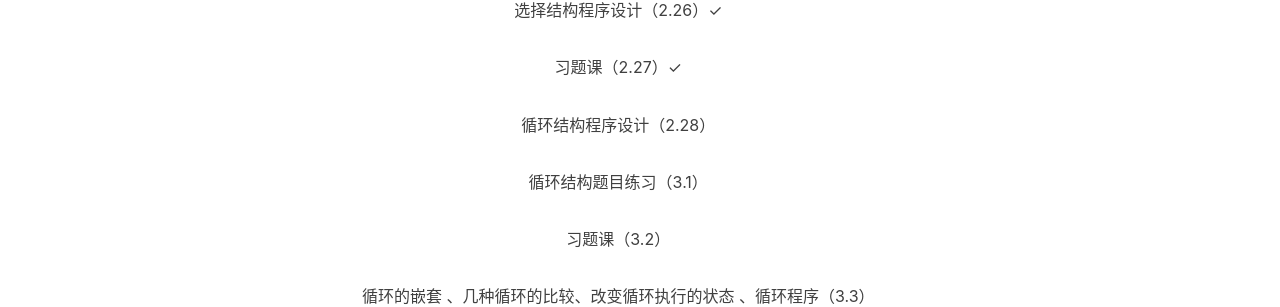
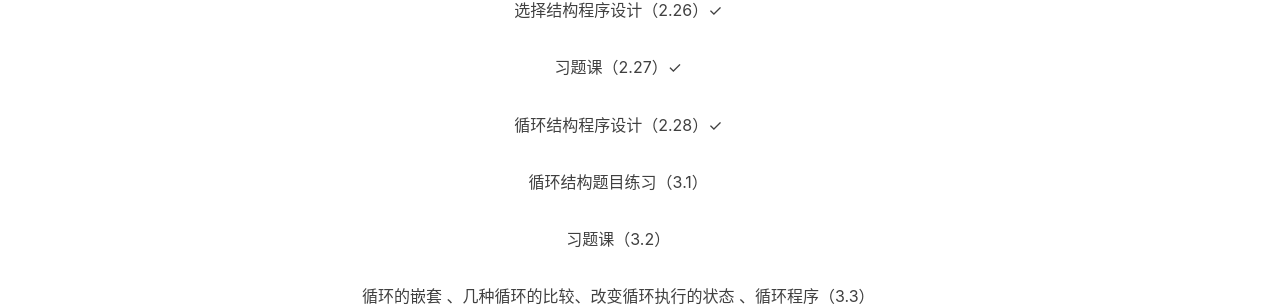
Before and after one commit to YS-yorigamishion/YS-yorigamishion.github.io, a Jekyll site: the page built from _posts/2022-2-21-C语言学习时间表.md, in a window 1280 px wide. Shown: the part 804-1111 px from the top of the page. Built offline with Jekyll 4.4.1, drawn with Linux system fonts in a browser that asks for light colours; nearby versions of some CDN libraries; comment, search, counter and statistics services are not loaded.

Commit message:
Update 2022-2-21-C语言学习时间表.md

```diff
--- a/_posts/2022-2-21-C语言学习时间表.md
+++ b/_posts/2022-2-21-C语言学习时间表.md
@@ -22,7 +22,7 @@ tags:
 
 <p align="center">习题课（2.27）✓</p>
 
-<p align="center">循环结构程序设计（2.28）</p>
+<p align="center">循环结构程序设计（2.28）✓</p>
 
 <p align="center">循环结构题目练习（3.1）</p>
 
```
